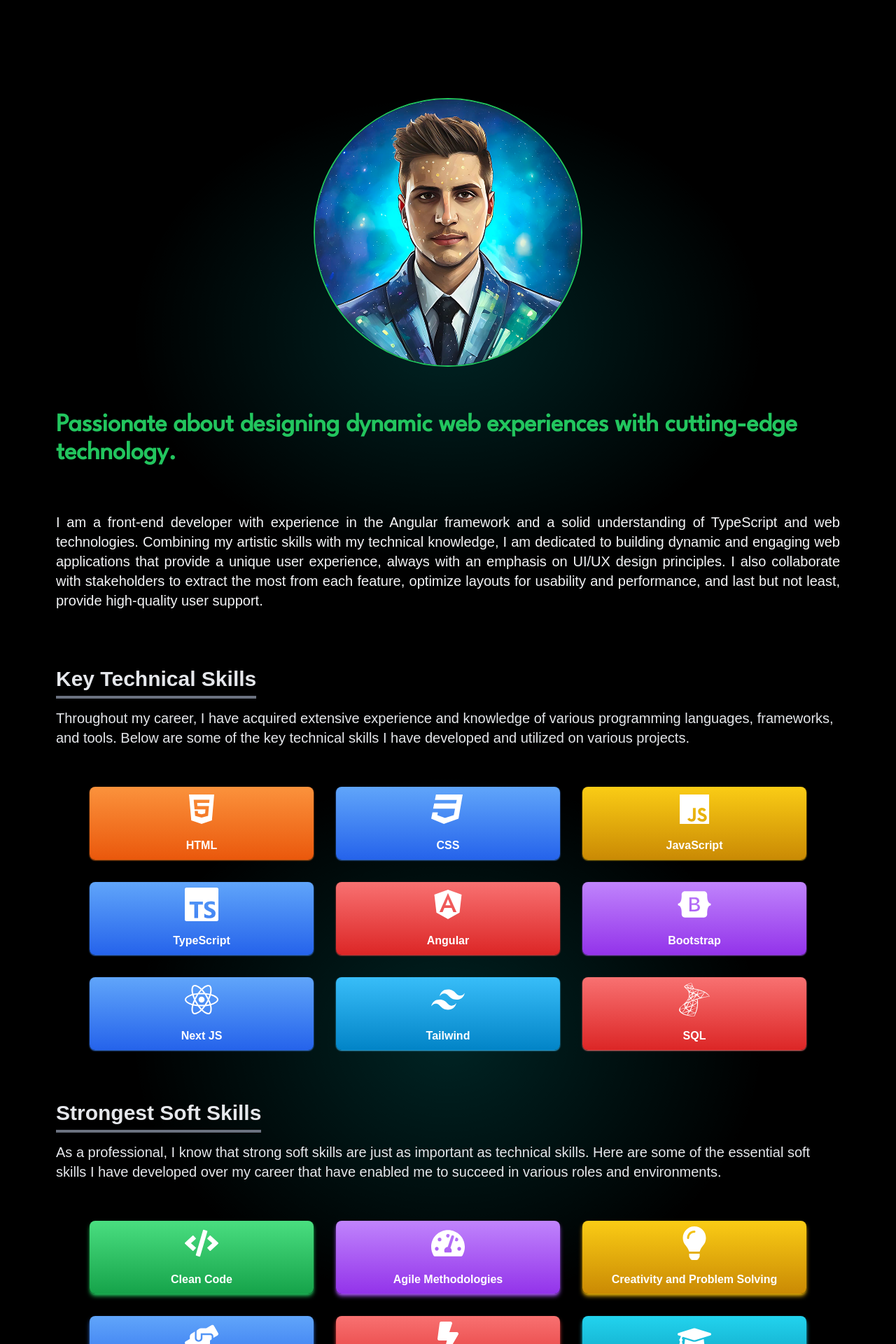
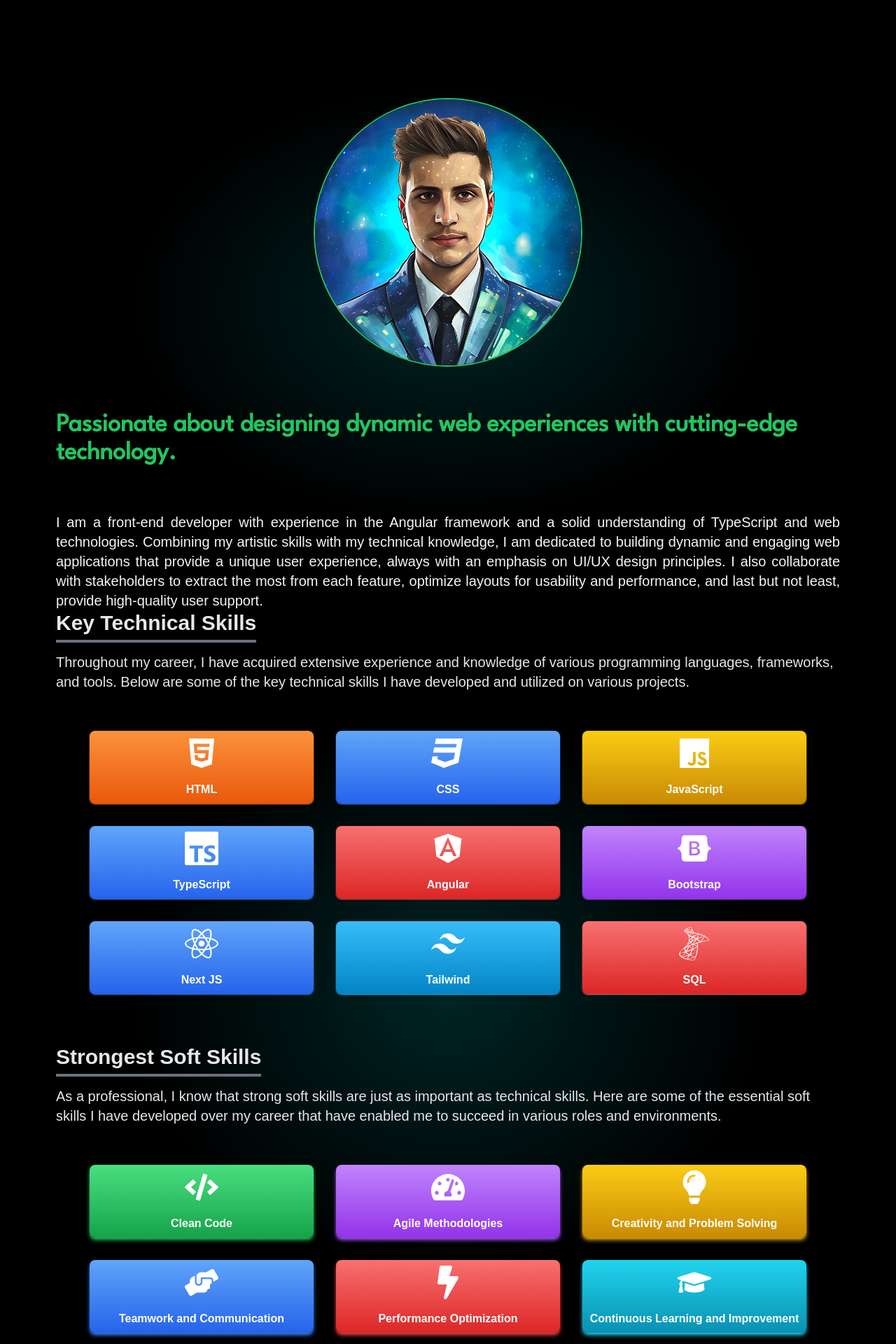
Before and after one commit to diegoarndt/arndt-portfolio, a Next.js app: page / in a window 1280 px wide. Shown: the part 880-2800 px from the top of the page at 70% size. Built offline with nearby package versions, Linux system fonts and the light colour scheme.

Commit message:
Layout refinements

```diff
--- a/components/about.js
+++ b/components/about.js
@@ -3,7 +3,7 @@ import Image from 'next/image';
 
 const About = ({ translation }) => {
   return (
-    <div className='max-w-screen-md lg:max-w-screen-lg xl:max-w-screen-xl mx-auto p-10 lg:p-20'>
+    <div className='max-w-screen-md lg:max-w-screen-lg xl:max-w-screen-xl mx-auto pt-10 lg:pt-20 px-10 lg:px-20'>
       <div className='mx-auto mt-20 lg:mt-16 border-2 border-green-500 hover:border-8 hover:border-blue-500 transition-all rounded-full relative overflow-hidden h-72 w-72 md:h-96 md:w-96'>
         <Image
           src={myself}
--- a/components/career.js
+++ b/components/career.js
@@ -94,7 +94,7 @@ const Career = ({ translation, isLgScreen }) => {
   ];
 
   return (
-    <div className='container max-w-screen-md lg:max-w-screen-lg xl:max-w-screen-xl mx-auto pt-24 lg:pt-0 px-10 lg:px-20 w-full h-full'>
+    <div className='container max-w-screen-md lg:max-w-screen-lg xl:max-w-screen-xl mx-auto pt-24 lg:pt-0 lg:pb-10 px-10 lg:px-20 w-full h-full'>
       <div className='text-gray-500 dark:text-gray-200'>
         <p className='text-2xl lg:text-3xl font-bold border-b-4 border-gray-500 py-2 inline'>
           {translation.careerTitle}
--- a/components/contact.js
+++ b/components/contact.js
@@ -34,7 +34,7 @@ const Contact = ({ translation }) => {
   return (
     <>
       <form
-        className='min-h-screen flex flex-col justify-center items-center pb-24 lg:pb-52 pt-24 lg:pt-0 px-10 lg:px-20'
+        className='min-h-screen flex flex-col justify-center items-center pt-24 lg:pt-0 pb-12 lg:pb-52 px-10 lg:px-20'
         onSubmit={onSubmitWithConfetti}
       >
         <h3 className='flex justify-center font-bold text-blue-500 dark:text-green-500 pb-16 lg:pb-12 text-2xl lg:text-3xl xl:text-4xl max-w-lg lg:max-w-2xl xl:max-w-4xl cursor-default'>
--- a/components/skills.js
+++ b/components/skills.js
@@ -166,7 +166,7 @@ const Skills = ({ translation }) => {
         </div>
       </div>
 
-      <div>
+      <div className='lg:pb-10'>
         <div className='text-gray-500 dark:text-gray-200'>
           <p className='text-2xl lg:text-3xl leading-loose font-bold border-b-4 border-gray-500 py-2 inline'>
             {translation.softSkills}
```
